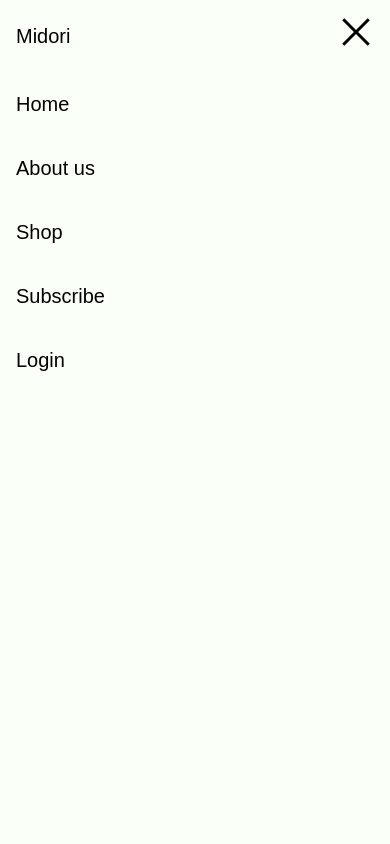
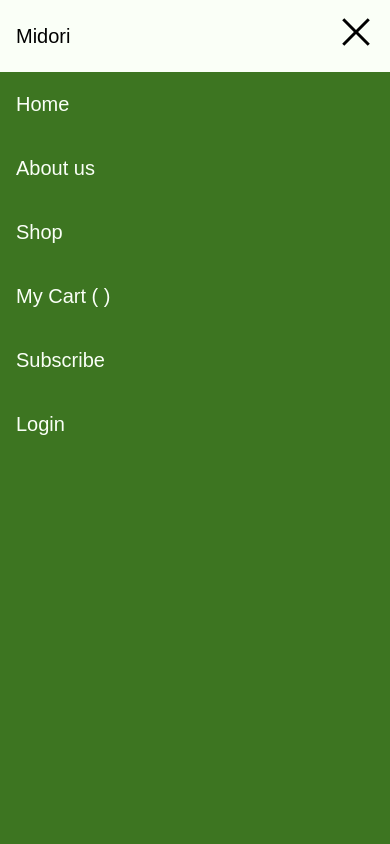
Before and after one commit to jarteaga127/midori-energy, a React (Vite) app: page /shop in a window 390 px wide. Both pictures are taken after a click on the element 356 px from the left and 36 px from the top of the page. Shown: the top 844 px of the page. Built offline with nearby package versions, Linux system fonts and the light colour scheme; a web font is replaced by a local one.

Commit message:
Updated the Navbar and styles for the Navbar

```diff
--- a/src/components/Navbar.jsx
+++ b/src/components/Navbar.jsx
@@ -44,9 +44,17 @@ const Navbar = ({toggle, isOpen}) => {
             <ul className="side-links">
                 <li><Link to="/" className='link'>Home</Link></li>
                 <li><Link to="/about-us" className='link'>About us</Link></li>
-                <li><Link to="/404" className='link'>Shop</Link></li>
+                <li><Link to="/shop" className='link'>Shop</Link> </li>
+                <li><Link to="/my-cart" className='link'> My Cart ( {cart.length > 0 && <span className="cart-count">{cart.length}</span>})
+                 </Link> </li>
                 <li><Link to="/404" className='link'>Subscribe</Link></li>
-                <li><Link to="/404" className='link'>Login</Link></li>
+
+                {isLoggedIn ? (
+                    <div className="user-section">
+            <span>Hi, {userName}!</span>
+            <button onClick={logout} className="logout-btn">Logout</button>
+          </div>
+        ) : (<li><Link to="/login" className='link'>Login</Link></li>)}
             </ul>
             </div>
         </>
--- a/src/styles/navbar.css
+++ b/src/styles/navbar.css
@@ -63,7 +63,8 @@ flex-direction: column;
 z-index: 999;
 width: 100%;
 height: 100vh;
-background-color: var(--white);
+background-color: var(--main-color);
+color: var(--white);
 left: 0;
 margin-top: 72px;
 transition: .5s;
@@ -82,13 +83,18 @@ transition: .5s;
 
 
 
+
 }
 
 .side-links li {
 padding: .5rem 1rem;
 font-size: 48px;
+
 }
 
+.side-links .link {
+color: var(--white);
+}
 }
 
 @media screen and (max-width: 432px) {
```
